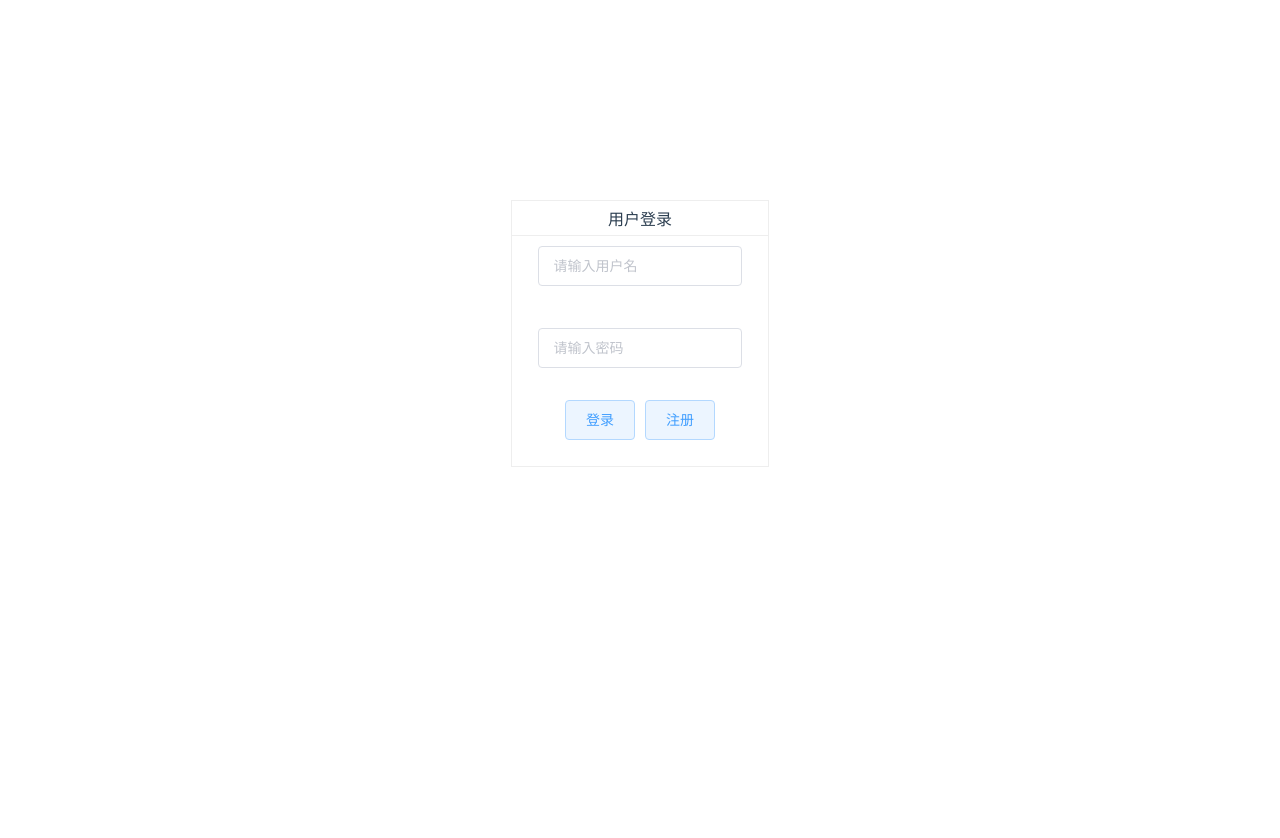
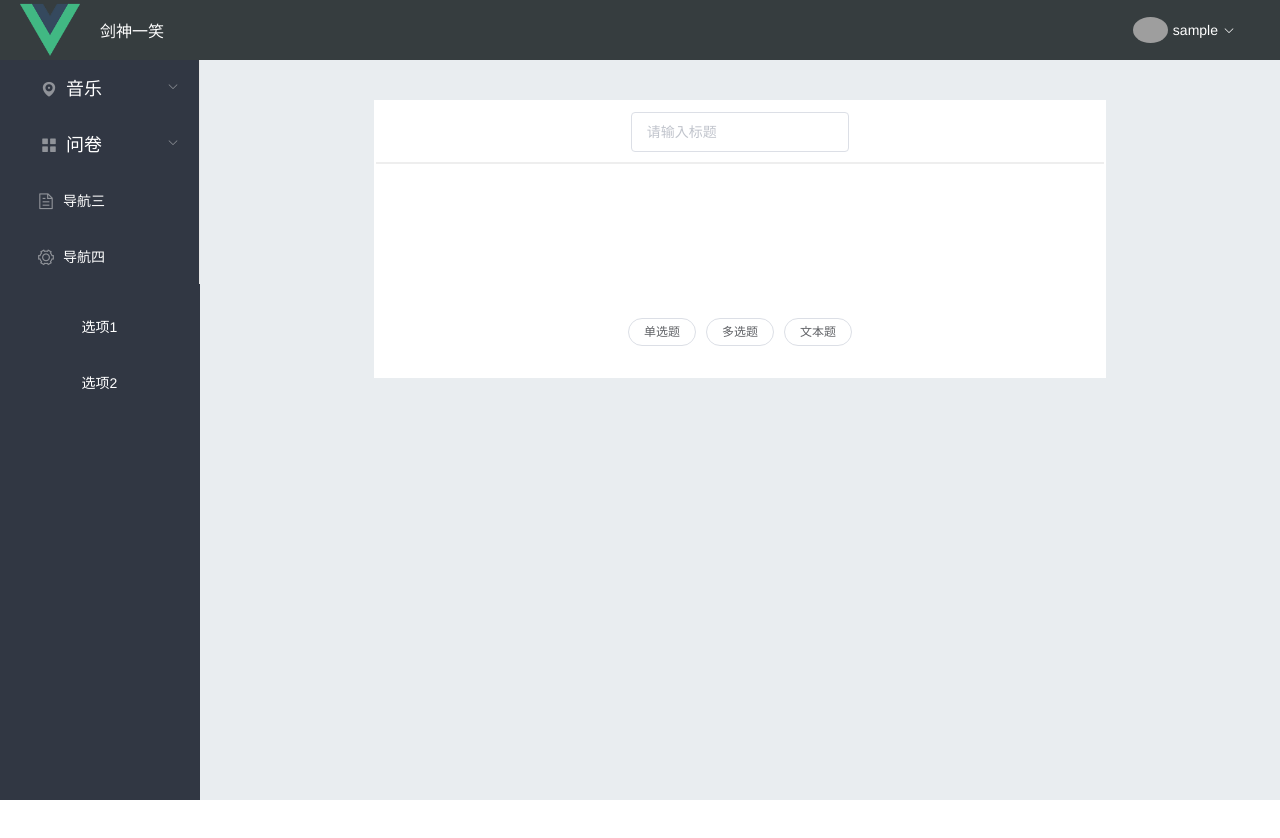
Before and after one commit to 2456259409/clientWebPro, a Vue app: page /#/index/addPaper in a window 1280 px wide. Before the commit this address led to /#/login. Shown: the top 838 px of the page. After the commit the page ends 800 px from the top, so only its background shows below. Built offline with nearby package versions, Linux system fonts and the light colour scheme; sample sign-in values are in the browser's storage; grey boxes are pictures that could not be loaded.

Commit message:
提交问卷功能完善

```diff
--- a/src/components/add-paper.vue
+++ b/src/components/add-paper.vue
@@ -1,5 +1,5 @@
 <template>
-    <div style="width: 100%;height: 100%">
+    <div style="width: 100%;">
       <div class="paper-class">
         <el-input
           style="width: 30%;padding: 0 auto;margin-top: 10px"
@@ -7,16 +7,38 @@
           v-model="paper.title"
           clearable>
         </el-input>
-        <div>
+        <div style="border: 1px solid #EEEEEE;margin-top: 10px"></div>
+        <div class="question-class" v-for="(item , index) in paper.question" :key="index">
+          <el-input
+            style="width: 30%;margin-top: 20px;float: left;"
+            placeholder="请输入题目"
+            v-model="item.title"
+            clearable>
+          </el-input>
+          <el-input
+            v-for="(item1 , index1) in item.answer" :key="index1"
+            style="width: 40%;margin-top: 5px;border: 1px solid #FFFFFF"
+            :placeholder="'选项'+item1.code"
+            v-model="item1.content"
+            clearable>
+          </el-input>
+          <el-input
+            v-if="item.code==3"
+            type="textarea"
+            :rows="2"
+            placeholder="请输入内容"
+            v-model="textarea">
+          </el-input>
+        </div>
 
-        </div>
-        <div>
-          <div class="button-class">
-            <el-button size="mini" round>单选题</el-button>
-            <el-button size="mini" round>多选题</el-button>
-            <el-button size="mini" round>文本题</el-button>
-          </div>
-        </div>
+        <br>
+        <br>
+        <br>
+        <div class="button-class">
+          <el-button size="mini" round @click="addQues(1)">单选题</el-button>
+          <el-button size="mini" round @click="addQues(2)">多选题</el-button>
+          <el-button size="mini" round @click="addQues(3)">文本题</el-button>
+      </div>
 
       </div>
     </div>
@@ -28,19 +50,62 @@
       data(){
           return {
             paper:{
-              title:''
+              title:'',
+              question:[]
             }
          }
       },
       methods:{
-        test123(){
-          console.log('任建123')
+        addQues(num){
+          if(num===1){
+            let item={
+              type:'单选题',
+              code:1,
+              title:'',
+              answer:[
+                {code:'1',content:''},
+                {code:'2',content:''},
+                {code:'3',content:''},
+                {code:'4',content:''}
+              ]
+            };
+            this.paper.question.push(item);
+          }
+          if(num===2){
+            let item={
+              type:'多选题',
+              code:2,
+              title:'',
+              answer:[
+                {code:'1',content:''},
+                {code:'2',content:''},
+                {code:'3',content:''},
+                {code:'4',content:''}
+              ]
+            };
+            this.paper.question.push(item);
+          }
+          if(num===3){
+            let item={
+              type:'文本题',
+              code:3,
+              title:'',
+              answer:[]
+            };
+            this.paper.question.push(item);
+          }
         }
       }
     }
 </script>
 
 <style scoped>
+  .question-class{
+    display: flex;
+    flex-direction: column;
+    margin-left: 20px;
+    margin-bottom: 30px;
+  }
   .paper-class{
     background: #FFFFFF;
     border: 2px solid #FFFFFF;
@@ -51,7 +116,8 @@
   .button-class{
     display: flex;
     justify-content: center;
-    margin-top: 30px;
+    margin-top: 100px;
+    margin-bottom: 30px;
   }
 
 </style>
```
Also changed, not shown: 1 other file (tests, documents, lock files or other folders).
